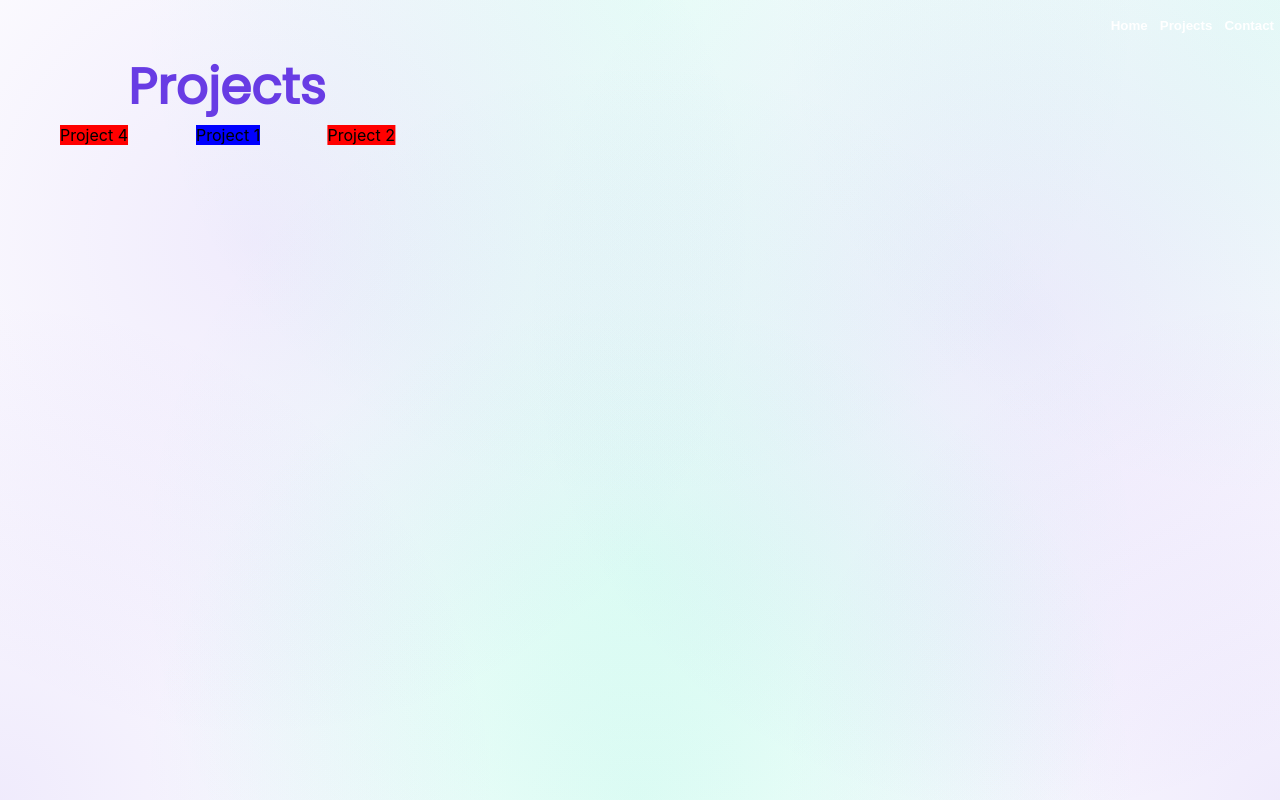
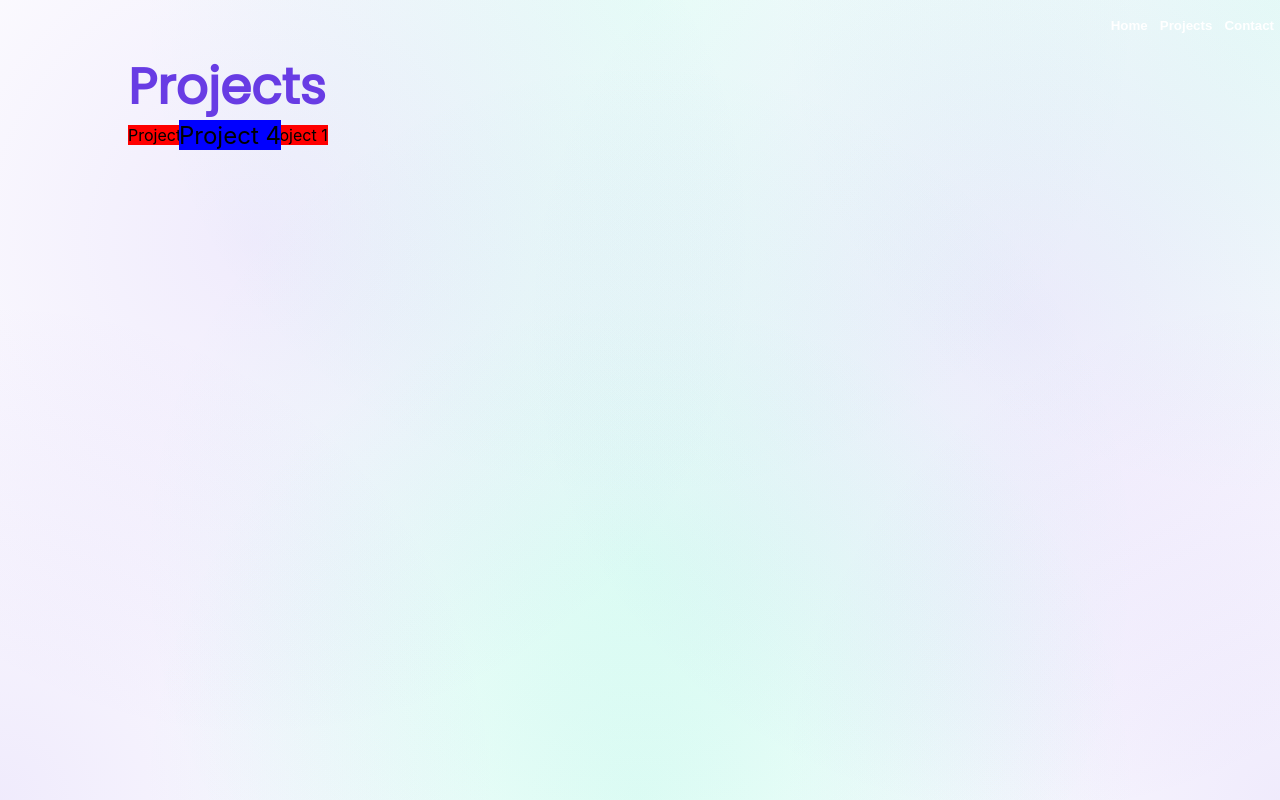
Before and after one commit to nravesz/Portfolio, a React (Create React App) app in the folder front/: page /projects in a window 1280 px wide. Built offline with nearby package versions, Linux system fonts and the light colour scheme; the HTML template or start-up script is replaced by a standard one.

Commit message:
style (Carousel): now it moves to one side, but thats all

```diff
--- a/front/src/components/projects/ProjectsCarousel.tsx
+++ b/front/src/components/projects/ProjectsCarousel.tsx
@@ -39,48 +39,56 @@ const projects: IProject[] = [
 
 const ProjectsCarousel = () => {
     const [currentIndex, setCurrentIndex] = useState(0);
+    const [activate, setActivate] = useState(false);
 
     const getVisibleIndexes = () => {
         const totalProjects = projects.length;
         // (this % n) + n) % n
+        const fadingLeftIndex = (((currentIndex - 2) % totalProjects) + totalProjects) % totalProjects;
         const leftIndex = (((currentIndex - 1) % totalProjects) + totalProjects) % totalProjects;
         const middleIndex = currentIndex;
         const rightIndex = (((currentIndex + 1) % totalProjects) + totalProjects) % totalProjects;
-        return [leftIndex, middleIndex, rightIndex];
+        const fadingRightIndex = (((currentIndex + 2) % totalProjects) + totalProjects) % totalProjects;
+        return [fadingLeftIndex, leftIndex, middleIndex, rightIndex, fadingRightIndex];
     };
 
     const handleRightClick = () => {
         const totalProjects = projects.length;
         setCurrentIndex((((currentIndex + 1) % totalProjects) + totalProjects) % totalProjects);
+        setActivate(true);
     };
 
     const handleLeftClick = () => {
         const totalProjects = projects.length;
         setCurrentIndex((((currentIndex - 1) % totalProjects) + totalProjects) % totalProjects);
+        setActivate(true);
     }
+
+    ///className={`carousel-item ${selectedItem === i ? 'selected' : ''}`}
 
     return(
         <div className="project-carousel-div">
             <div
-                key={getVisibleIndexes()[0]}
-                className={`project-carousel-item left`}
+                key={0}
+                className={`project-carousel-item ${activate === true ? "left" : ""}`}
                 onClick={() => handleLeftClick()}
-                onAnimationEnd={() => console.log("animation ended")}
+                onTransitionEnd={() => console.log("termino")}
             >
                 {projects[getVisibleIndexes()[0]].name}
             </div>
 
             <div
-                key={getVisibleIndexes()[1]}
+                key={1}
                 className={`project-carousel-item middle`}
             >
                 {projects[getVisibleIndexes()[1]].name}
             </div>
 
             <div
-                key={getVisibleIndexes()[2]}
-                className={`project-carousel-item right`}
+                key={2}
+                className={`project-carousel-item ${activate === true ? "right" : ""}`}
                 onClick={() => handleRightClick()}
+                onTransitionEnd={() => console.log("termino")}
             >
                 {projects[getVisibleIndexes()[2]].name}
             </div>
--- a/front/src/components/projects/styles/ProjectsCarousel.scss
+++ b/front/src/components/projects/styles/ProjectsCarousel.scss
@@ -10,6 +10,7 @@
 
 .project-carousel-item.middle {
   transform: translateX(0);
+  scale: 1.5;
   background-color: blue;
   transition: transform 2s ease;
 }
@@ -18,16 +19,6 @@
   transform: translateX(-100%);
 }
 
-.project-carousel-item.left-fading {
-    transform: translateX(-100%);
-    opacity: 0;
-  }
-
 .project-carousel-item.right {
-  transform: translateX(100%);
+  transform: translateX(-100%);
 }
-
-.project-carousel-item.right-fading {
-    transform: translateX(100%);
-    opacity: 0;
-  }
```
